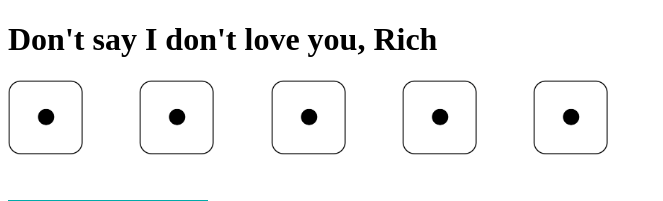
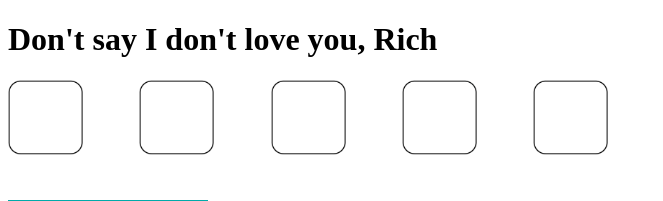
Before and after one commit to SkipperEl/yz2, a Next.js app: page / in a window 1280 px wide. Shown: the top 201 px of the page, without its empty margins (0-663 px from the left). Built offline with nearby package versions, Linux system fonts and the light colour scheme.

Commit message:
null die value

```diff
--- a/components/die.jsx
+++ b/components/die.jsx
@@ -18,10 +18,13 @@ const lockStyle = {
   marginTop: "-12px"
 };
 
+const dieImage = n =>
+  [1, 2, 3, 4, 5, 6].includes(n) ? `/die_${n}.png` : "/die_null.png";
+
 const Die = props => (
   <div style={containerStyle}>
     <img
-      src={`/die_${props.value}.png`}
+      src={dieImage(props.value)}
       style={imgStyle}
       onClick={props.onClick}
     />
--- a/components/gamestate.jsx
+++ b/components/gamestate.jsx
@@ -4,11 +4,11 @@ import DiceSet from "../components/diceset";
 
 const initialState = {
   dice: [
-    {value: 1, locked: false},
-    {value: 1, locked: false},
-    {value: 1, locked: false},
-    {value: 1, locked: false},
-    {value: 1, locked: false}
+    {value: 0, locked: false},
+    {value: 0, locked: false},
+    {value: 0, locked: false},
+    {value: 0, locked: false},
+    {value: 0, locked: false}
   ]
 };
 
```
